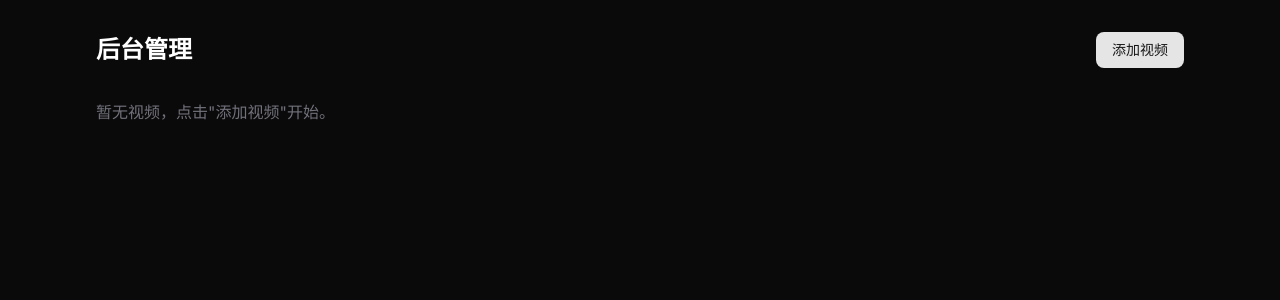
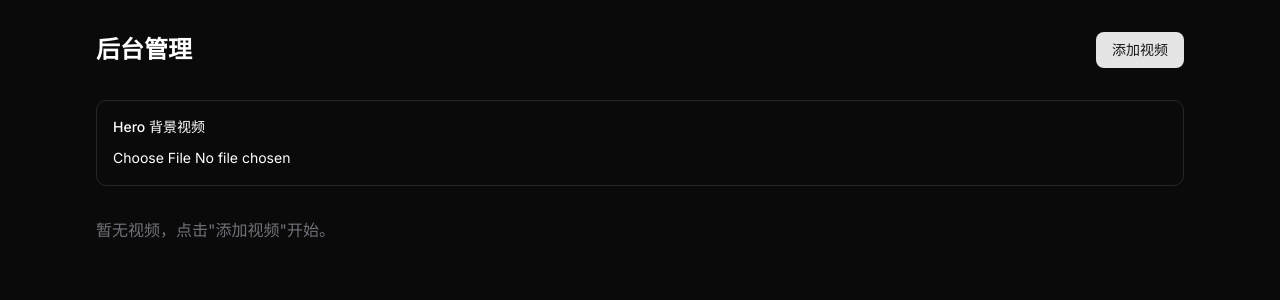
Before and after one commit to LeseningNano/nonacola3-Portfolio, a Next.js app: page /dashboard in a window 1280 px wide. Shown: the top 300 px of the page. Built offline with nearby package versions, Linux system fonts and the light colour scheme; no server answers; the database is empty.

Commit message:
feat: add hero video upload with Vercel Blob

```diff
--- a/app/(admin)/dashboard/page.tsx
+++ b/app/(admin)/dashboard/page.tsx
@@ -2,6 +2,7 @@ import { db } from "@/lib/db";
 import { Button } from "@/components/ui/button";
 import Link from "next/link";
 import { VideoTable } from "@/components/admin/video-table";
+import { HeroUpload } from "@/components/admin/hero-upload";
 
 export const dynamic = "force-dynamic";
 
@@ -20,6 +21,9 @@ export default async function DashboardPage() {
           </Link>
         </div>
       </div>
+      <div className="mb-8">
+        <HeroUpload />
+      </div>
       {videos.length === 0 ? (
         <p className="text-zinc-500">暂无视频，点击"添加视频"开始。</p>
       ) : (
--- /dev/null
+++ b/app/api/hero/route.ts
@@ -0,0 +1,21 @@
+import { NextRequest, NextResponse } from "next/server";
+import { db } from "@/lib/db";
+
+export async function GET() {
+  const hero = await db.heroVideo.findUnique({
+    where: { id: "singleton" },
+  });
+  return NextResponse.json(hero);
+}
+
+export async function PUT(req: NextRequest) {
+  const { blobUrl } = await req.json();
+
+  const hero = await db.heroVideo.upsert({
+    where: { id: "singleton" },
+    update: { blobUrl },
+    create: { id: "singleton", blobUrl },
+  });
+
+  return NextResponse.json(hero);
+}
--- /dev/null
+++ b/app/api/upload/route.ts
@@ -0,0 +1,24 @@
+import { NextRequest, NextResponse } from "next/server";
+import { put } from "@vercel/blob";
+import { auth } from "@/lib/auth";
+
+export async function POST(req: NextRequest) {
+  const session = await auth();
+  if (!session) {
+    return NextResponse.json({ error: "Unauthorized" }, { status: 401 });
+  }
+
+  const formData = await req.formData();
+  const file = formData.get("file") as File;
+
+  if (!file) {
+    return NextResponse.json({ error: "No file" }, { status: 400 });
+  }
+
+  const blob = await put(`hero-${Date.now()}.mp4`, file, {
+    access: "public",
+    contentType: "video/mp4",
+  });
+
+  return NextResponse.json({ url: blob.url });
+}
--- /dev/null
+++ b/components/admin/hero-upload.tsx
@@ -0,0 +1,52 @@
+"use client";
+
+import { useState } from "react";
+import { Button } from "@/components/ui/button";
+
+export function HeroUpload() {
+  const [uploading, setUploading] = useState(false);
+  const [currentUrl, setCurrentUrl] = useState<string | null>(null);
+
+  async function handleUpload(e: React.ChangeEvent<HTMLInputElement>) {
+    const file = e.target.files?.[0];
+    if (!file) return;
+
+    setUploading(true);
+    const formData = new FormData();
+    formData.append("file", file);
+
+    const res = await fetch("/api/upload", {
+      method: "POST",
+      body: formData,
+    });
+
+    const { url } = await res.json();
+
+    await fetch("/api/hero", {
+      method: "PUT",
+      headers: { "Content-Type": "application/json" },
+      body: JSON.stringify({ blobUrl: url }),
+    });
+
+    setCurrentUrl(url);
+    setUploading(false);
+  }
+
+  return (
+    <div className="p-4 border border-zinc-800 rounded-lg">
+      <h3 className="text-sm font-medium mb-2">Hero 背景视频</h3>
+      {currentUrl && (
+        <video src={currentUrl} className="w-full rounded mb-2" muted />
+      )}
+      <div>
+        <input
+          type="file"
+          accept="video/mp4"
+          onChange={handleUpload}
+          className="text-sm"
+        />
+        {uploading && <p className="text-sm text-zinc-500 mt-1">上传中...</p>}
+      </div>
+    </div>
+  );
+}
```
